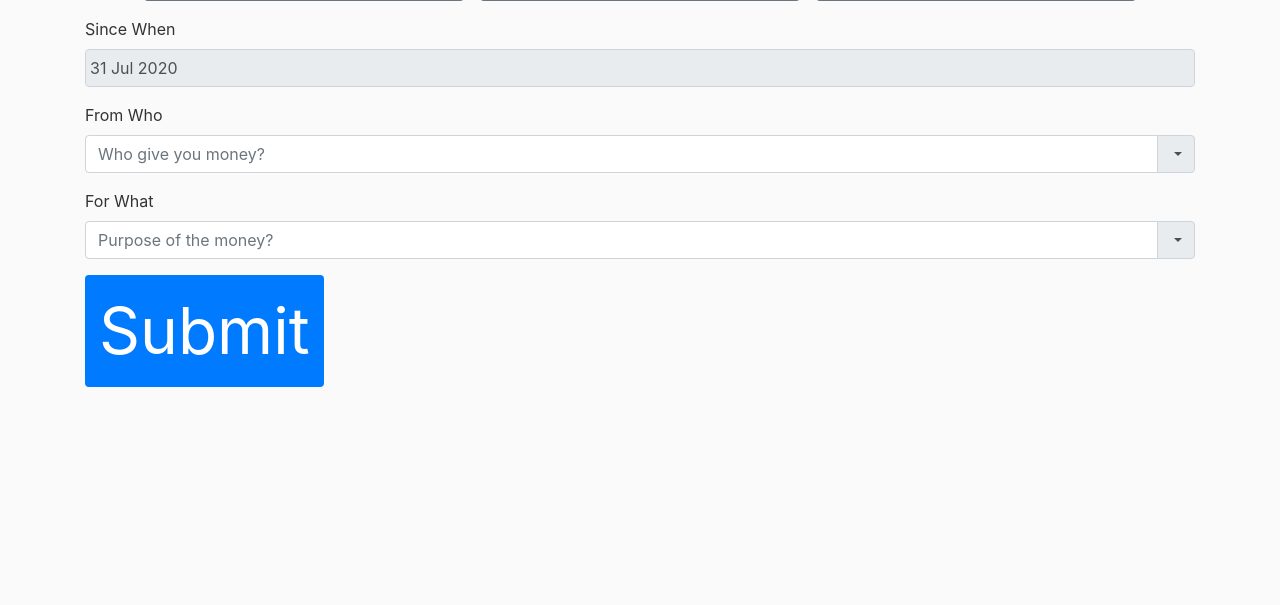
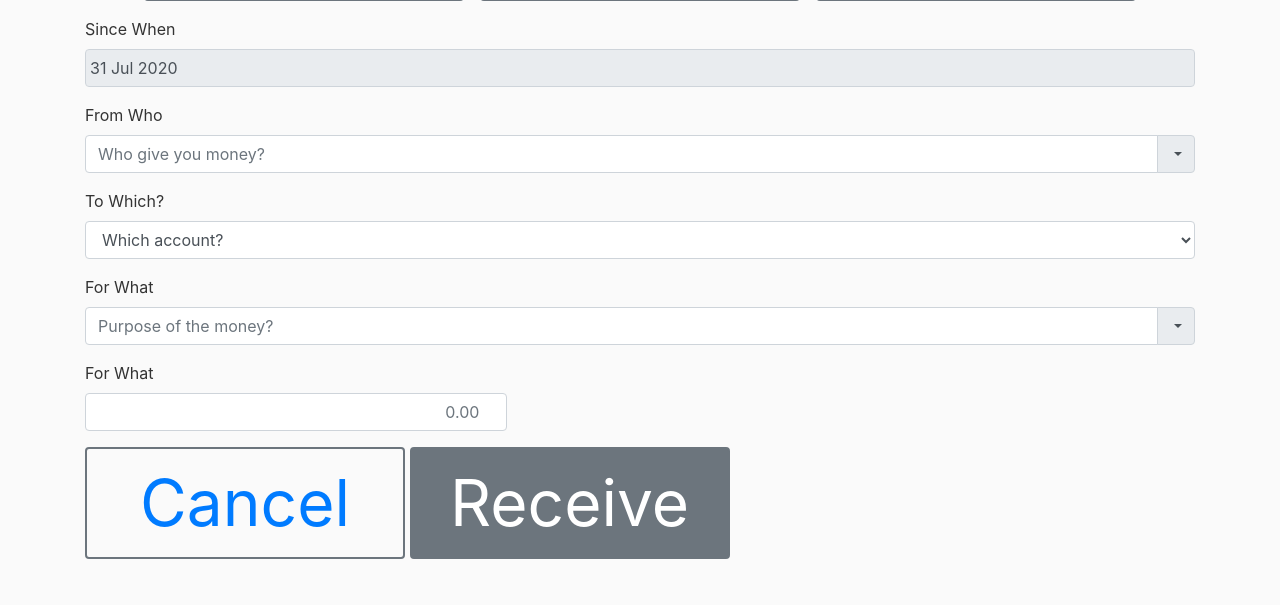
Before and after one commit to Rexpert/Cashino, a Django app: page /transaction/ in a window 1280 px wide. Shown: the part 195-800 px from the top of the page. Run offline with Django 3.2, Linux system fonts and the light colour scheme; some libraries are stand-ins or nearby versions.

Commit message:
modify transaction.html

```diff
--- a/main_app/templates/main_app/transaction.html
+++ b/main_app/templates/main_app/transaction.html
@@ -32,12 +32,30 @@
                 </select>
             </div>
             <div class="form-group">
+                <label for="receive_l2">To Which?</label>
+                <select class="input-large form-control" name="receive_accts" id="receive_accts">
+                    <option value disabled selected>Which account?</option>
+                    {% for acct in accts %}
+                        {% for detail in acct.details %}
+                            <option value='{{ detail.name }}' >{{ detail.name }}</option>
+                        {% endfor %}
+                    {% endfor %}
+                </select>
+            </div>
+            <div class="form-group">
                 <label for="receive_l2">For What</label>
                 <select class="combobox input-large form-control" name="receive_l2" id="receive_l2">
                     <option value selected>Purpose of the money?</option>
                 </select>
             </div>
-            <button type="submit" class="btn btn-primary">Submit</button>
+            <div class="form-group">
+                <label for="receive_amount_atm">For What</label>
+                <input class='atm input-large form-control' name='receive_amount_atm' id='receive_amount_atm' type='number' pattern='[0-9]*' step='0.01' placeholder='0.00' style='text-align: right; max-width: 33vw;' required>
+            </div>
+            <footer>
+                <button class="btn btn-outline-secondary switch"><a href='{% url "home" %}'>Cancel</a></button>
+                <button class="btn btn-outline-secondary switch active" type="submit" >Receive</button>
+            </footer>
         </form>
         <form class="tab-pane fade" id="pills-transfer" role="tabpanel" aria-labelledby="pills-transfer-tab">...</form>
         <form class="tab-pane fade" id="pills-pay" role="tabpanel" aria-labelledby="pills-pay-tab">...</form>
--- a/main_app/views.py
+++ b/main_app/views.py
@@ -94,6 +94,7 @@ def home(request):
 
 def transaction(request):
     context = {
+        'accts': accts,
         'receives': receives,
         'pays': pays,
     }
```
